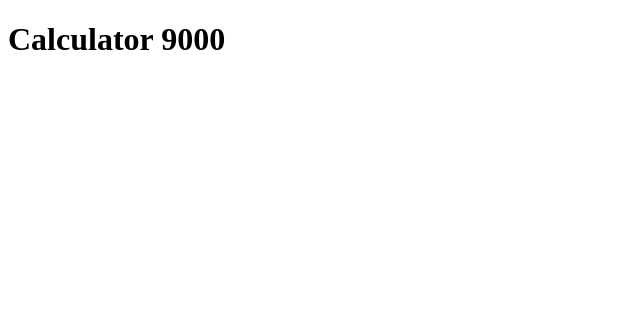
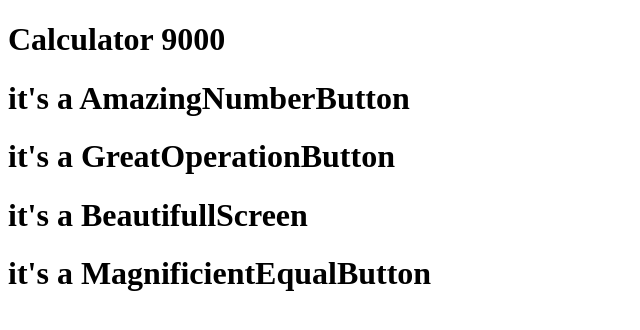
Before and after one commit to Jeremy-DEJOUX/calculator, a React (Create React App) app in the folder calculator9000/: page / in a window 1280 px wide. Shown: the top 330 px of the page, without its empty margins (0-640 px from the left). Built offline with nearby package versions, Linux system fonts and the light colour scheme.

Commit message:
Start Job2

```diff
--- /dev/null
+++ b/calculator9000/src/AmazingNumberButton.js
@@ -0,0 +1,7 @@
+const AmazingNumberButton = () => {
+    return (
+        <h1> it's a AmazingNumberButton</h1>
+    )
+}
+
+export default AmazingNumberButton;
--- a/calculator9000/src/App.js
+++ b/calculator9000/src/App.js
@@ -1,7 +1,12 @@
-const TheTitle = (props) => {
-  return(
-    <h1>Calculator 9000</h1>
-  )
-}
+import React from 'react';
+import Calculator from './Calculator';
 
-export default TheTitle;
+const App = () => {
+  return (
+    <div>
+      <Calculator/>
+    </div>
+  );
+};
+
+export default App;
--- /dev/null
+++ b/calculator9000/src/BeautifullScreen.js
@@ -0,0 +1,7 @@
+const BeautifullScreen = () => {
+    return (
+        <h1> it's a BeautifullScreen</h1>
+    )
+}
+
+export default BeautifullScreen;
--- /dev/null
+++ b/calculator9000/src/Calculator.js
@@ -0,0 +1,20 @@
+import React from 'react';
+import AmazingNumberButton from './AmazingNumberButton';
+import BeautifullScreen from './BeautifullScreen';
+import GreatOperationButton from './GreatOperationButton';
+import MagnificientEqualButton from './MagnificientEqualButton';
+import TheTitle from './TheTitle';
+
+const Calculator = () => {
+    return (
+        <div>
+            <TheTitle/>
+            <AmazingNumberButton/>
+            <GreatOperationButton/>
+            <BeautifullScreen/>
+            <MagnificientEqualButton/>
+        </div>
+    );
+};
+
+export default Calculator;
--- /dev/null
+++ b/calculator9000/src/GreatOperationButton.js
@@ -0,0 +1,7 @@
+const GreatOperationButton = () => {
+    return (
+        <h1> it's a GreatOperationButton</h1>
+    )
+}
+
+export default GreatOperationButton;
--- /dev/null
+++ b/calculator9000/src/MagnificientEqualButton.js
@@ -0,0 +1,7 @@
+const MagnificientEqualButton = () => {
+    return (
+        <h1> it's a MagnificientEqualButton</h1>
+    )
+}
+
+export default MagnificientEqualButton;
--- /dev/null
+++ b/calculator9000/src/TheTitle.js
@@ -0,0 +1,11 @@
+import React from 'react';
+
+const TheTitle = () => {
+    return (
+        <div>
+            <h1>Calculator 9000</h1>
+        </div>
+    );
+};
+
+export default TheTitle;
```
